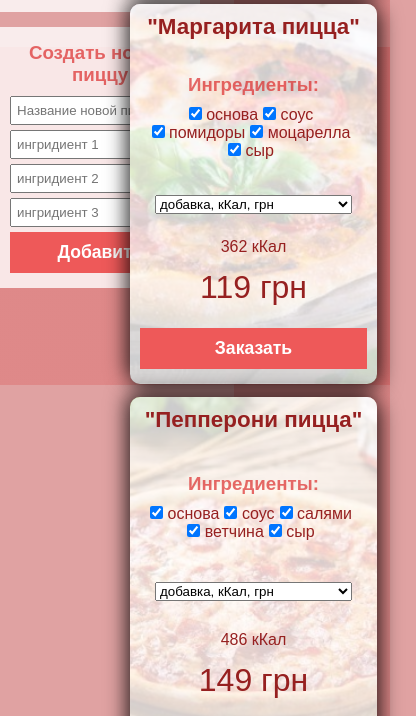
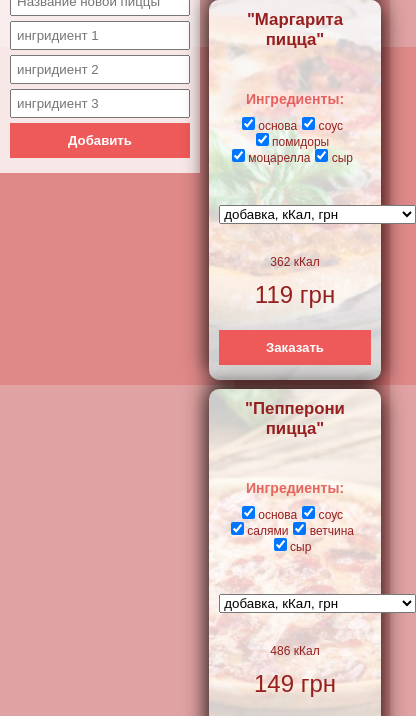
Before and after one commit to Hannasezen/EPAM-JS-Task-05, a plain HTML site: page index.html in a window 390 px wide. Shown: the part 459-1175 px from the top of the page, 416 px wide, since content can reach past the window. Drawn offline with Linux system fonts and the light colour scheme.

Commit message:
adaptive

```diff
--- a/style.css
+++ b/style.css
@@ -45,8 +45,10 @@ h3 {
 }
 
 body {
-  position: relative;
+  display: flex;
+  flex-direction: row;
   font-family: Arial, sans-serif;
+  font-size: 14px;
   text-align: center;
   background: linear-gradient(rgba(0, 0, 0, 0) 60%, rgba(218, 34, 34, 0.2) 60% ),
     linear-gradient(90deg, rgba(0, 0, 0, 0) 60%, rgba(218, 34, 34, 0.2) 60% );
@@ -68,8 +70,6 @@ body {
 #aside {
   width: 25%;
   padding-top: 10px;
-  float: left;
-  position: fixed;
   height: 100vh;
   min-width: 200px;
 }
@@ -117,7 +117,6 @@ body {
 /* mian section styles */
 #main {
   width: 75%;
-  float: right;
   position: relative;
 }
 
@@ -316,6 +315,10 @@ li.rotate {
 }
 
 @media screen and (max-width: 600px) {
+  body {
+    font-size: 12px;
+  }
+
   #aside {
     width: 30%;
   }
```
